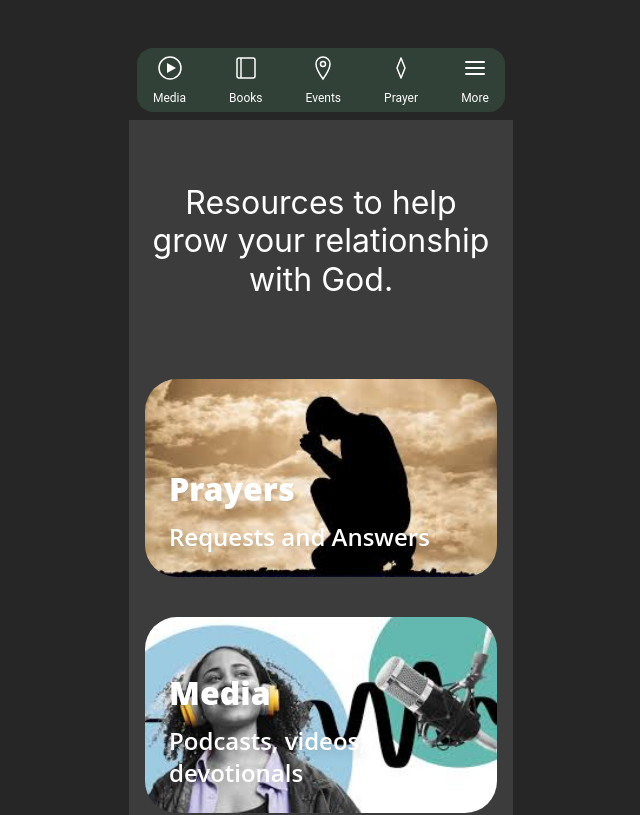
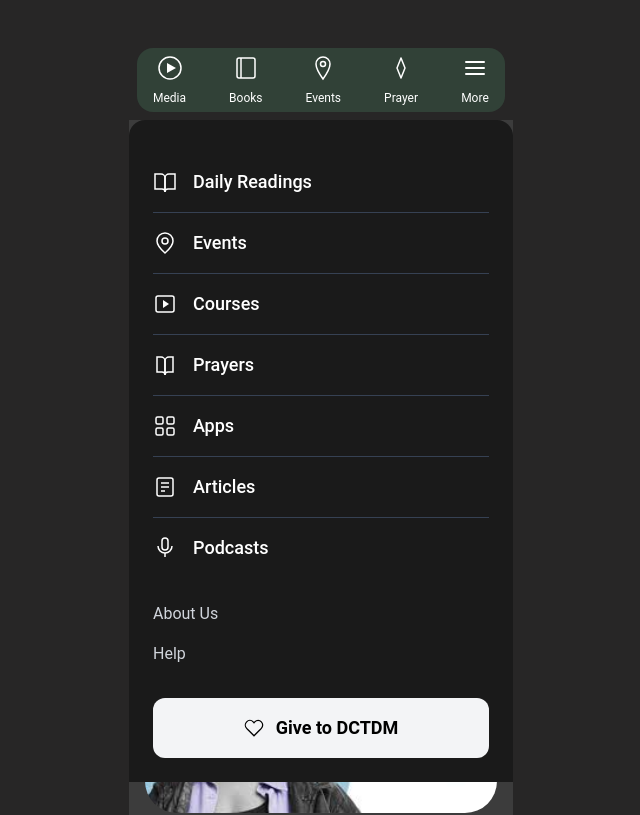
Before and after one commit to TheodoreWillingham/Deep-Calls-To-Deep-Ministries, a React (Vite) app in the folder Deep_Calls_To_Deep_Ministries/: page / in a window 1280 px wide. Shown: the part 680-1495 px from the top of the page, without its empty margins (319-959 px from the left). Built offline with nearby package versions, Linux system fonts and the light colour scheme.

Commit message:
added "more" section

```diff
--- a/Deep_Calls_To_Deep_Ministries/src/App.tsx
+++ b/Deep_Calls_To_Deep_Ministries/src/App.tsx
@@ -7,11 +7,13 @@ import BottomNav from './Components/BottomNav'
 import SearchOverlay from './Components/SearchOverlay'
 import LoginPage from './Components/LoginPage'
 import SignupPage from './Components/SignupPage'
+import MoreMenu from './Components/MoreMenu'
 
 type Page = 'home' | 'login' | 'signup';
 
 function App() {
   const [searchOpen, setSearchOpen] = useState(false)
+  const [moreOpen, setMoreOpen] = useState(false)
   const [page, setPage] = useState<Page>('home')
 
   if (page === 'login') {
@@ -40,7 +42,8 @@ function App() {
       />
       <ResourcesSection />
       <MediaSection />
-      <BottomNav />
+      <BottomNav onMoreClick={() => setMoreOpen(true)} />
+      <MoreMenu open={moreOpen} onClose={() => setMoreOpen(false)} />
       {searchOpen && <SearchOverlay onClose={() => setSearchOpen(false)} />}
     </>
   )
--- a/Deep_Calls_To_Deep_Ministries/src/Components/BottomNav.tsx
+++ b/Deep_Calls_To_Deep_Ministries/src/Components/BottomNav.tsx
@@ -43,7 +43,11 @@ function MenuIcon() {
   );
 }
 
-export default function BottomNav() {
+interface BottomNavProps {
+  onMoreClick?: () => void;
+}
+
+export default function BottomNav({ onMoreClick }: BottomNavProps) {
   return (
     <div className="fixed bottom-0 left-1/2 -translate-x-1/2 w-full max-w-sm p-2 z-50">
       <nav className="bg-[#314137] flex h-16 items-center justify-between px-4 py-2 rounded-2xl w-full">
@@ -63,7 +67,7 @@ export default function BottomNav() {
           <PrayerIcon />
           <span className="text-xs text-white text-center">Prayer</span>
         </div>
-        <div className="flex flex-col items-center gap-2 cursor-pointer">
+        <div className="flex flex-col items-center gap-2 cursor-pointer" onClick={onMoreClick}>
           <MenuIcon />
           <span className="text-xs text-white text-center">More</span>
         </div>
--- /dev/null
+++ b/Deep_Calls_To_Deep_Ministries/src/Components/MoreMenu.tsx
@@ -0,0 +1,136 @@
+interface MoreMenuProps {
+  open: boolean;
+  onClose: () => void;
+}
+
+const menuItems = [
+  { label: 'Daily Readings', icon: <BookOpenIcon /> },
+  { label: 'Events', icon: <PinIcon /> },
+  { label: 'Courses', icon: <CourseIcon /> },
+  { label: 'Prayers', icon: <PrayerBookIcon /> },
+  { label: 'Apps', icon: <AppsIcon /> },
+  { label: 'Articles', icon: <ArticleIcon /> },
+  { label: 'Podcasts', icon: <MicIcon /> },
+];
+
+function BookOpenIcon() {
+  return (
+    <svg className="w-6 h-6" viewBox="0 0 24 24" fill="none" stroke="white" strokeWidth="1.5">
+      <path d="M2 4h6a4 4 0 0 1 4 4v14a3 3 0 0 0-3-3H2V4z" />
+      <path d="M22 4h-6a4 4 0 0 0-4 4v14a3 3 0 0 1 3-3h7V4z" />
+    </svg>
+  );
+}
+
+function PinIcon() {
+  return (
+    <svg className="w-6 h-6" viewBox="0 0 24 24" fill="none" stroke="white" strokeWidth="1.5">
+      <circle cx="12" cy="10" r="3" />
+      <path d="M12 2a8 8 0 0 0-8 8c0 5 8 12 8 12s8-7 8-12a8 8 0 0 0-8-8z" />
+    </svg>
+  );
+}
+
+function CourseIcon() {
+  return (
+    <svg className="w-6 h-6" viewBox="0 0 24 24" fill="none" stroke="white" strokeWidth="1.5">
+      <rect x="3" y="4" width="18" height="16" rx="2" />
+      <polygon points="10,8 16,12 10,16" fill="white" stroke="none" />
+    </svg>
+  );
+}
+
+function PrayerBookIcon() {
+  return (
+    <svg className="w-6 h-6" viewBox="0 0 24 24" fill="none" stroke="white" strokeWidth="1.5">
+      <path d="M4 4h4a4 4 0 0 1 4 4v14a3 3 0 0 0-3-3H4V4z" />
+      <path d="M20 4h-4a4 4 0 0 0-4 4v14a3 3 0 0 1 3-3h5V4z" />
+    </svg>
+  );
+}
+
+function AppsIcon() {
+  return (
+    <svg className="w-6 h-6" viewBox="0 0 24 24" fill="none" stroke="white" strokeWidth="1.5">
+      <rect x="3" y="3" width="7" height="7" rx="1.5" />
+      <rect x="14" y="3" width="7" height="7" rx="1.5" />
+      <rect x="3" y="14" width="7" height="7" rx="1.5" />
+      <rect x="14" y="14" width="7" height="7" rx="1.5" />
+    </svg>
+  );
+}
+
+function ArticleIcon() {
+  return (
+    <svg className="w-6 h-6" viewBox="0 0 24 24" fill="none" stroke="white" strokeWidth="1.5">
+      <rect x="4" y="3" width="16" height="18" rx="2" />
+      <line x1="8" y1="8" x2="16" y2="8" />
+      <line x1="8" y1="12" x2="16" y2="12" />
+      <line x1="8" y1="16" x2="12" y2="16" />
+    </svg>
+  );
+}
+
+function MicIcon() {
+  return (
+    <svg className="w-6 h-6" viewBox="0 0 24 24" fill="none" stroke="white" strokeWidth="1.5">
+      <rect x="9" y="2" width="6" height="12" rx="3" />
+      <path d="M5 10a7 7 0 0 0 14 0" />
+      <line x1="12" y1="17" x2="12" y2="21" />
+    </svg>
+  );
+}
+
+function HeartIcon() {
+  return (
+    <svg className="w-5 h-5" viewBox="0 0 24 24" fill="none" stroke="black" strokeWidth="1.5">
+      <path d="M20.8 4.6a5.5 5.5 0 0 0-7.8 0L12 5.7l-1-1.1a5.5 5.5 0 0 0-7.8 7.8l1 1.1L12 21.3l7.8-7.8 1-1.1a5.5 5.5 0 0 0 0-7.8z" />
+    </svg>
+  );
+}
+
+export default function MoreMenu({ open, onClose }: MoreMenuProps) {
+  return (
+    <>
+      {/* Backdrop */}
+      <div
+        className={`fixed inset-0 bg-black/50 z-[150] transition-opacity duration-300 ${open ? 'opacity-100' : 'opacity-0 pointer-events-none'}`}
+        onClick={onClose}
+      />
+
+      {/* Sliding panel */}
+      <div
+        className={`fixed bottom-0 left-1/2 -translate-x-1/2 w-full max-w-sm bg-[#1a1a1a] rounded-t-2xl z-[160] transition-transform duration-300 ease-out ${open ? 'translate-y-0' : 'translate-y-full'}`}
+      >
+        <div className="px-6 pt-8 pb-6">
+          {/* Menu items */}
+          <div className="flex flex-col">
+            {menuItems.map((item, i) => (
+              <div key={item.label}>
+                <div className="flex items-center gap-4 py-4 cursor-pointer">
+                  {item.icon}
+                  <span className="text-white font-medium text-lg">{item.label}</span>
+                </div>
+                {i < menuItems.length - 1 && (
+                  <div className="border-t border-gray-700" />
+                )}
+              </div>
+            ))}
+          </div>
+
+          {/* Secondary links */}
+          <div className="mt-6 flex flex-col gap-4">
+            <span className="text-gray-300 text-base cursor-pointer">About Us</span>
+            <span className="text-gray-300 text-base cursor-pointer">Help</span>
+          </div>
+
+          {/* Give button */}
+          <button className="mt-8 w-full bg-gray-100 rounded-xl py-4 flex items-center justify-center gap-3 cursor-pointer border-none">
+            <HeartIcon />
+            <span className="font-bold text-lg text-black">Give to DCTDM</span>
+          </button>
+        </div>
+      </div>
+    </>
+  );
+}
```
